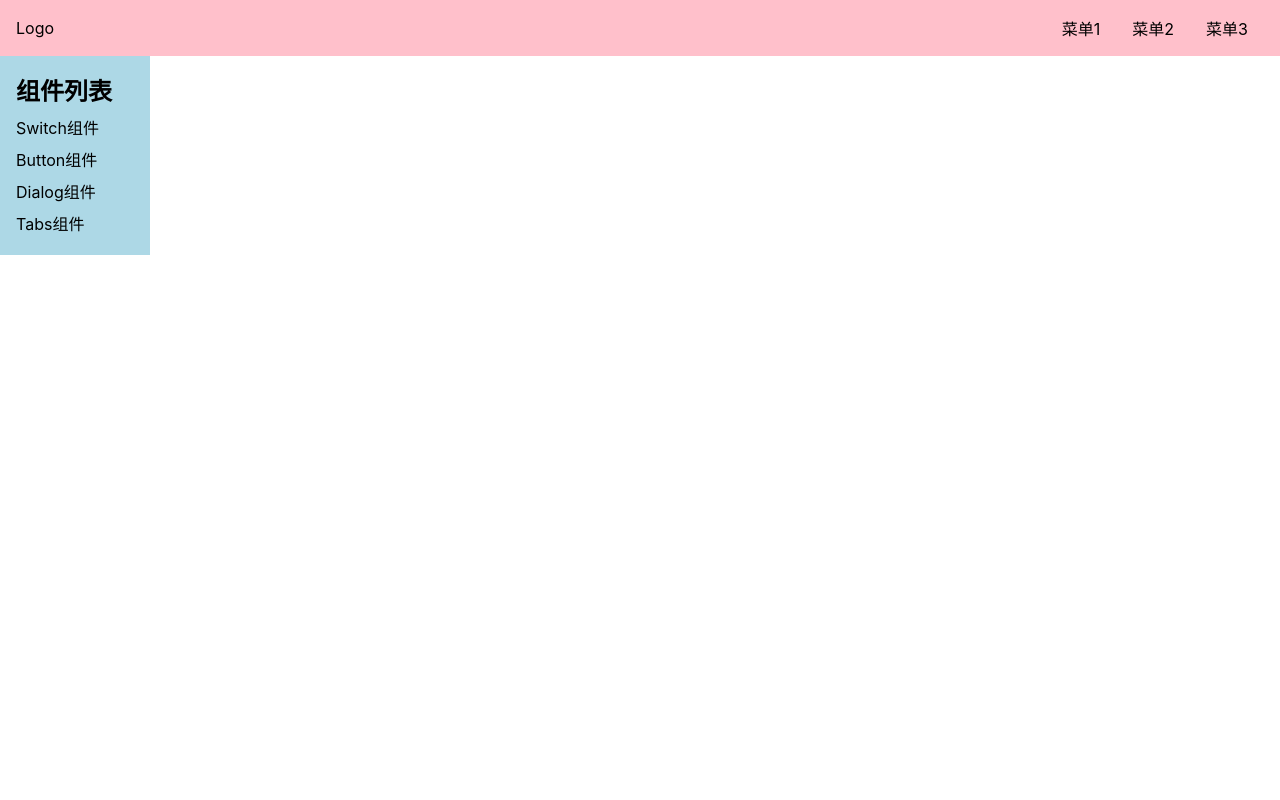
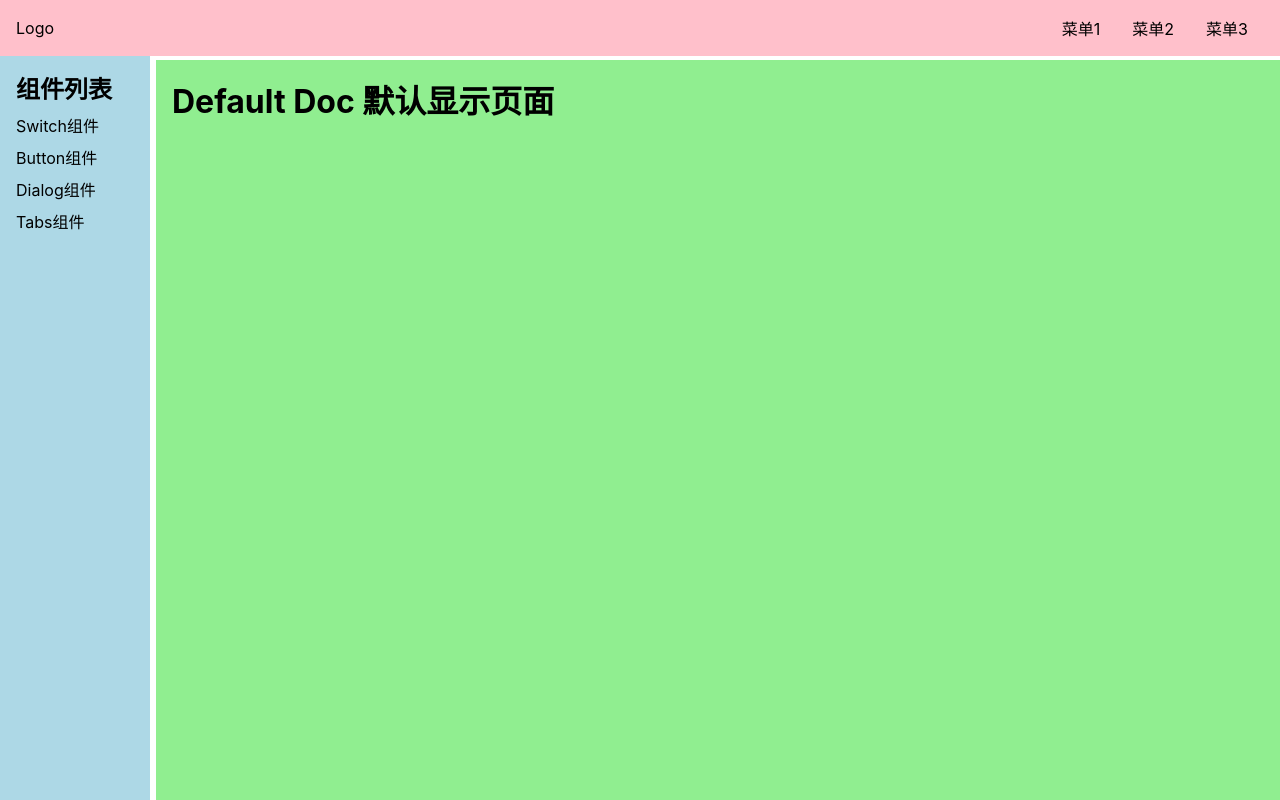
Before and after one commit to feelonewong/Vue3Wheel, a Vue app: page /doc in a window 1280 px wide. Built offline with nearby package versions, Linux system fonts and the light colour scheme.

Commit message:
Home page almost complete

```diff
--- /dev/null
+++ b/src/components/DefaultDoc.vue
@@ -0,0 +1,5 @@
+<template>
+    <div>
+        <h1>Default Doc 默认显示页面</h1>
+    </div>
+</template>
--- a/src/components/Switch.vue
+++ b/src/components/Switch.vue
@@ -1,5 +1,7 @@
 <template>
     <div>
         <h1>Switch 组件</h1>
+        <p>Switch 的文档</p>
+
     </div>
 </template>
--- a/src/components/Topnav.vue
+++ b/src/components/Topnav.vue
@@ -34,7 +34,10 @@ export default {
         padding: 16px;
         justify-content: center;
         align-items: center;
-        position: relative;
+        position: fixed;
+        top: 0;
+        left: 0;
+        width: 100%;
         z-index: 10;
         > .logo {
             max-width: 6em;
--- a/src/router.ts
+++ b/src/router.ts
@@ -5,6 +5,7 @@ import Switch from "./components/Switch.vue";
 import Dialog from "./components/Dialog.vue";
 import Button from "./components/Button.vue";
 import Tabs from "./components/Tabs.vue";
+import DefaultDoc from "./components/DefaultDoc.vue";
 import { createWebHistory, createRouter } from "vue-router";
 
 
@@ -15,6 +16,7 @@ export const router = createRouter({
         {path: "/", component:Home},
         {path:"/doc", component:Doc,
             children:[
+                {path:"", component:DefaultDoc},
                 {path:"switch", component:Switch},
                 {path:"button", component:Button},
                 {path:"tabs", component:Tabs},
--- a/src/views/Doc.vue
+++ b/src/views/Doc.vue
@@ -1,6 +1,6 @@
 <template>
-  <div>
-    <Topnav></Topnav>
+  <div class="layout">
+    <Topnav class="nav"></Topnav>
     <div class="content">
       <aside v-if="asideVisible">
         <h2>组件列表</h2>
@@ -47,6 +47,11 @@ aside {
   background-color: lightblue;
   width: 150px;
   padding: 16px;
+   position: fixed;
+  top: 0;
+  left: 0;
+  padding-top: 70px;
+  height: 100%;
   > h2 {
     margin-bottom: 4px;
   }
@@ -56,11 +61,33 @@ aside {
     }
   }
 }
-@media (max-width: 768px) {
-    aside{
-        position: fixed;
-  top: 53px;
-  left: 0;
+.layout {
+  display: flex;
+  flex-direction: column;
+  height: 100vh;
+  > .nav {
+    flex-shrink: 0;
+  }
+  > .content {
+    flex-grow: 1;
+    padding-top: 60px;
+    padding-left: 156px;
+    @media (max-width: 500px) {
+      padding-left: 0;
     }
+  }
 }
+.content {
+  display: flex;
+  > aside {
+    flex-shrink: 0;
+  }
+  > main {
+    flex-grow: 1;
+    padding: 16px;
+    overflow: auto;
+    background: lightgreen;
+  }
+}
+
 </style>
```
